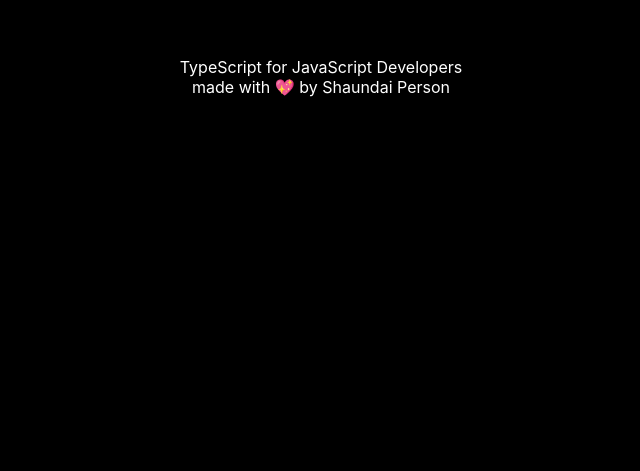
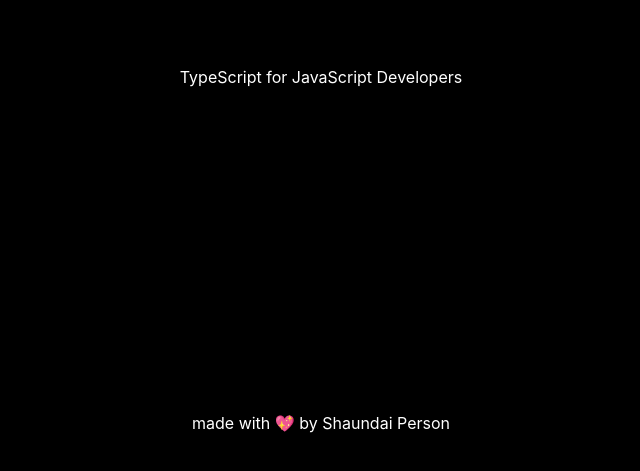
Before and after one commit to shaundai/TSforJSDevsSite, a React (Create React App) app: page / in a window 1280 px wide. Shown: the part 323-794 px from the top of the page, without its empty margins (319-959 px from the left). Built offline with nearby package versions, Linux system fonts and the light colour scheme.

Commit message:
separate footer into its own component

```diff
--- a/src/App.js
+++ b/src/App.js
@@ -2,10 +2,10 @@
 import styled from 'styled-components'
 
 import { Colors } from './util/Colors'
-import { Emoji } from './util/Emoji'
+import { Footer } from './components/Footer'
 
 const Container = styled.div`
-    background-color: black;
+    background-color: ${Colors.mainBlack};
     display: flex;
     flex-direction: column;
     justify-content: center;
@@ -15,10 +15,6 @@
 `
 
 const Header = styled.div`
-color: white;
-`
-
-const Footer = styled.div`
 color: ${Colors.mainWhite};
 `
 
@@ -26,7 +22,7 @@
   return (
     <Container>
         <Header>TypeScript for JavaScript Developers</Header>
-        <Footer>made with <Emoji symbol="💖" label="sparking heart"/> by Shaundai Person</Footer>
+        <Footer />
     </Container>
   )
 }
--- a/src/util/Colors.js
+++ b/src/util/Colors.js
@@ -4,4 +4,5 @@
   mainPurpleDark: '#66128d',
   mainPurpleBright: '#ae00ff',
   mainOrange: '#ff6000',
+  softOrange: '#e06C75'
 }
```
